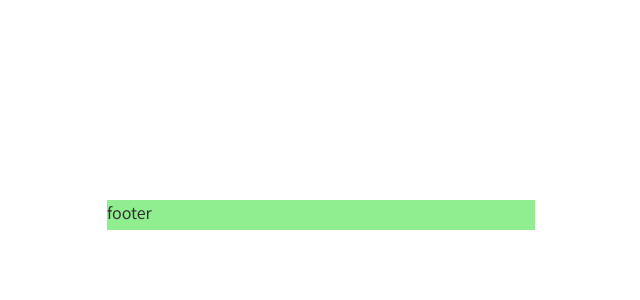
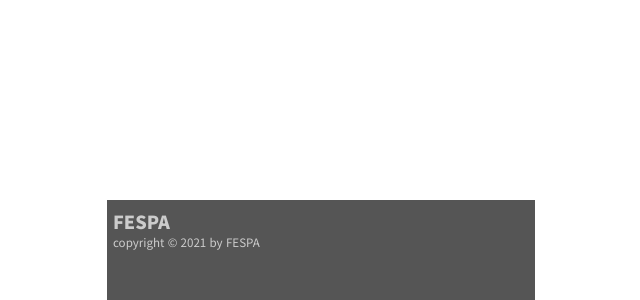
Before and after one commit to dogVelopers/whereWeGoWebClient, a Next.js app: page / in a window 1280 px wide. Shown: the part 1460-1760 px from the top of the page, without its empty margins (319-959 px from the left). Before the commit the page ends 1690 px from the top, so only its background shows below. Built offline with nearby package versions, Linux system fonts and the light colour scheme.

Commit message:
[#7] apply markup and design at footer

```diff
--- a/src/components/footer/index.tsx
+++ b/src/components/footer/index.tsx
@@ -1,13 +1,28 @@
 import { css } from '@emotion/react';
 
 function Footer() {
-  return <footer css={footerStyle}>footer</footer>;
+  return (
+    <footer css={footerStyle}>
+      <h1 css={titleStyle}>FESPA</h1>
+      <p css={copyrightStyle}>copyright &copy; 2021 by FESPA</p>
+    </footer>
+  );
 }
 
 export default Footer;
 
 const footerStyle = css`
   width: 100%;
-  height: 30px;
-  background-color: lightgreen;
+  height: 100px;
+  background-color: var(--footer-bg-color);
+  color: var(--footer-text-color);
+  padding: var(--layout-padding);
 `;
+
+const titleStyle = css`
+  font-size: 1.125rem;
+`;
+
+const copyrightStyle = css`
+  font-size: 0.725rem;
+`;
--- a/src/components/nav/index.tsx
+++ b/src/components/nav/index.tsx
@@ -47,7 +47,7 @@ const navStyle = css`
 
   width: 100%;
   height: 60px;
-  padding: 4px 6px;
+  padding: var(--layout-padding);
 
   display: flex;
   background-color: white;
--- a/src/styles/GlobalStyle/index.tsx
+++ b/src/styles/GlobalStyle/index.tsx
@@ -5,11 +5,20 @@ export function GlobalStyle() {
 }
 
 const globalStyle = css`
+  body {
+    --bg-color: #ffffff;
+    --text-color: #333333;
+    --brand-color: #94bbff;
+    --footer-bg-color: #555555;
+    --footer-text-color: #cccccc;
+    --layout-padding: 8px 6px;
+    color: var(--text-color);
+  }
+
   * {
     margin: 0;
     padding: 0;
     box-sizing: border-box;
     font-family: 'Noto Sans KR', sans-serif;
-    color: #333;
   }
 `;
```
Also changed, not shown: src/styles/palette/index.ts (deleted, +0 -10 lines).
